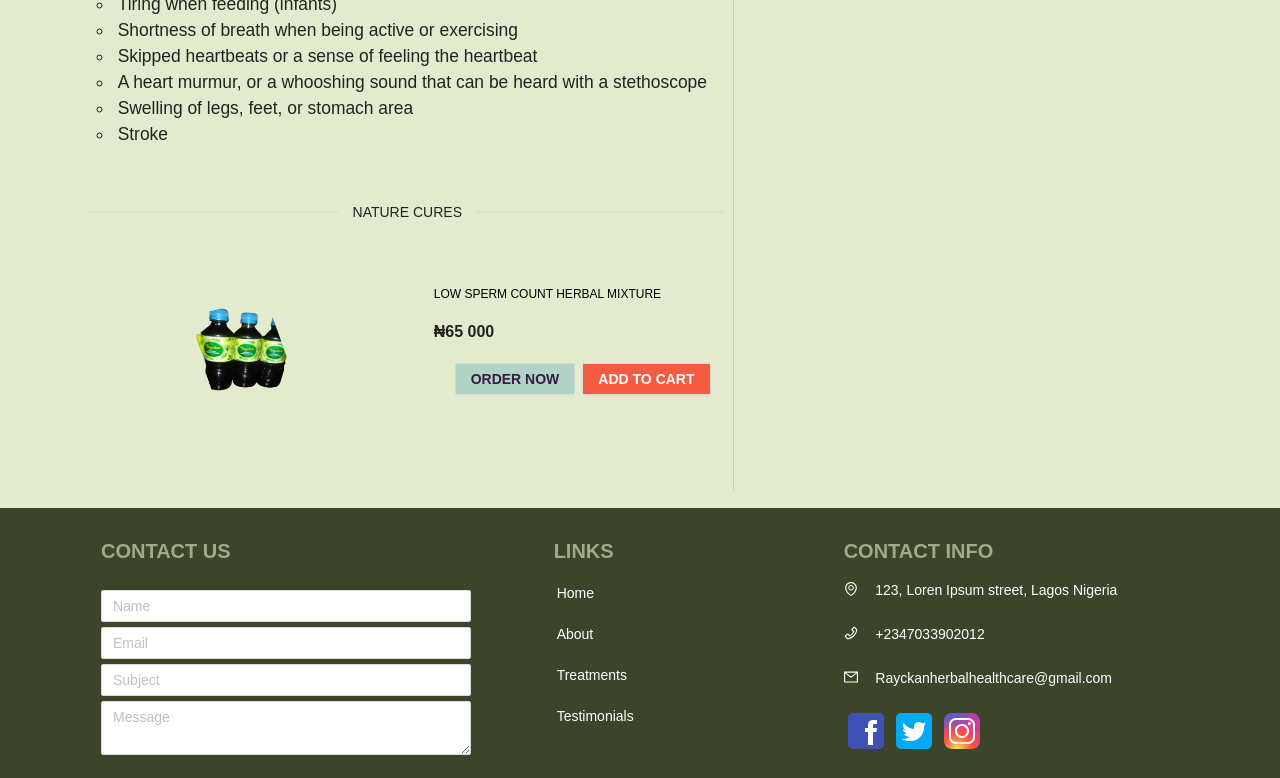
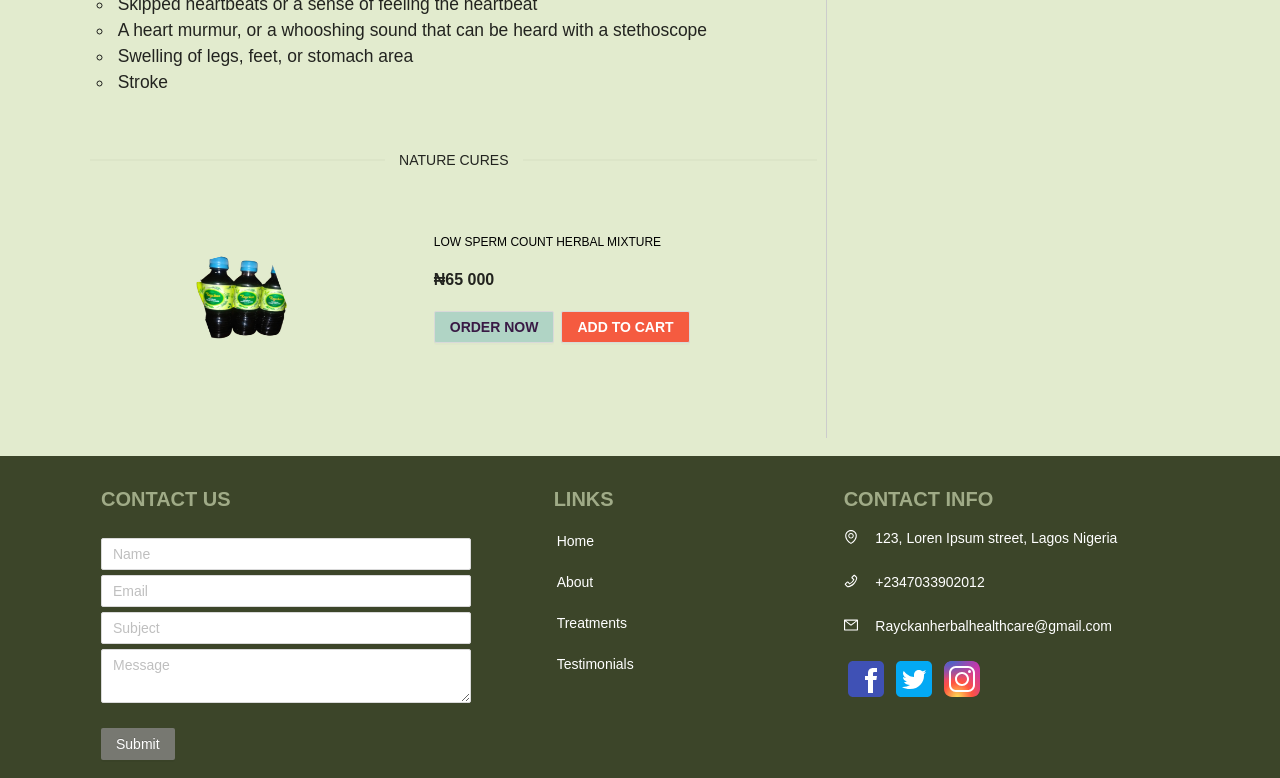
Before and after one commit to damigreen/raychan-frontend, a React (Create React App) app: page /atrial-septal-defect in a window 1280 px wide. Shown: the part 965-1743 px from the top of the page. Built offline with nearby package versions, Linux system fonts and the light colour scheme.

Commit message:
Made responsive ant d layout for asd

```diff
--- a/src/components/diseases and conditions/atrial septal defect/AtrilaSeptal.js
+++ b/src/components/diseases and conditions/atrial septal defect/AtrilaSeptal.js
@@ -38,7 +38,7 @@ class AtrialSeptalDefect extends Component {
         <div id="disease">
           <Title className="disease-title main" level={2}>Atrial Septal Disease</Title>
           <Row>
-            <Col span={14}>
+          <Col span={14} xs={24} md lg={14} xl={16} xxl>
               <Row className="disease-row">
                 <Col id="disease-column">
                   <Title className="disease-title" level={3}>Introduction</Title>
@@ -77,13 +77,13 @@ class AtrialSeptalDefect extends Component {
                 <Col span={24}>
                           <Row>
                             <div id="cure-wrap">
-                              <Col span={12}>
+                            <Col span={10} xs={8} sm={10} xl={12} lg={4} xxl={10}>
                                   <div className="cure-image">
                                     <img src={cureImage} alt="Diseases cure image" />
                                   </div>
 
                               </Col>
-                              <Col span={12}>
+                              <Col span={12} sm={14} md={24} lg={12} xl={12}>
                                 <div className="cure-info">
                                   <div>
                                     <p className="cure-name overflow">LOW SPERM COUNT HERBAL MIXTURE</p>
@@ -92,10 +92,10 @@ class AtrialSeptalDefect extends Component {
                                   <p className="cure-quantity">
 
                                   </p>
-                                  <div className="btn-wrap">
+                                  {/* <div className="btn-wrap"> */}
                                     <Button style={{backgroundColor: '#B0D4C5', color: "#391A45", fontWeight: "600"}} href="#contact-form">ORDER NOW</Button>
                                     <Button style={{backgroundColor: '#F55B40', color: "#fff", marginLeft: '.5em', fontWeight: "600"}} onClick={this.handleAddToCart}>ADD TO CART</Button>
-                                  </div>
+                                  {/* </div> */}
                                 </div>
                               </Col>
                             </div>
@@ -105,7 +105,7 @@ class AtrialSeptalDefect extends Component {
               </Row>
             </Col>
 
-            <Col span={10} id="contact-form" className="sidebar">
+            <Col span={10} xs={24} sm={24} lg={10} xl={8} id="contact-form" className="sidebar">
               <div className='form-wrap'>
               <Title className="form-title" level={3}>REQUEST FOR YOUR CURE</Title>
                 <Contact />
```
